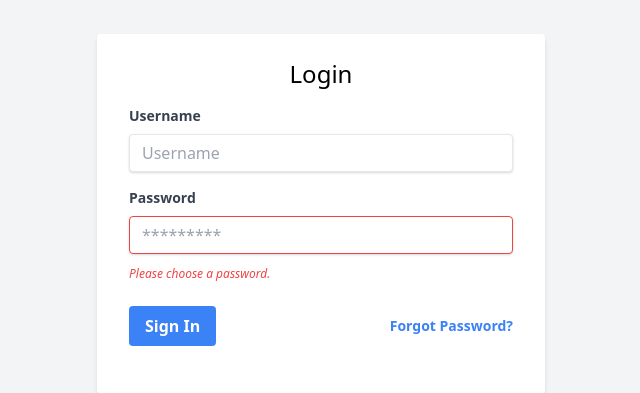
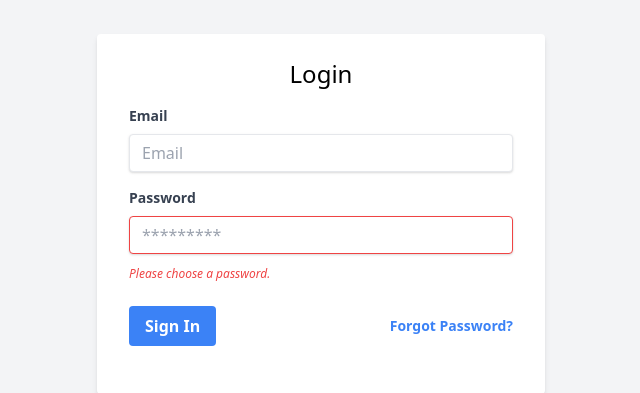
Before and after one commit to HamidBalaghi/Maktab105_TinyInstagram, a Django app: template templates/account/login.html in a window 1280 px wide. Shown: the part 170-563 px from the top of the page, without its empty margins (319-959 px from the left). Run offline with Django 5.2, Linux system fonts and the light colour scheme; the template is opened without the code that fills it, so the values that code supplies are empty.

Commit message:
🎨 Change Loging template,take Email as username

```diff
--- a/templates/account/login.html
+++ b/templates/account/login.html
@@ -3,7 +3,7 @@
 <head>
     <meta charset="UTF-8">
     <meta name="viewport" content="width=device-width, initial-scale=1.0">
-    <title>Login & Register</title>
+    <title>Login</title>
     <link href="https://cdn.jsdelivr.net/npm/tailwindcss@2.2.19/dist/tailwind.min.css" rel="stylesheet">
 </head>
 <body class="bg-gray-100 h-screen flex justify-center items-center">
@@ -13,11 +13,11 @@
         <form class="mb-4" method="post">
             {% csrf_token %}
             <div class="mb-4">
-                <label class="block text-gray-700 text-sm font-bold mb-2" for="username">
-                    Username
+                <label class="block text-gray-700 text-sm font-bold mb-2" for="email">
+                    Email
                 </label>
                 <input class="shadow appearance-none border rounded w-full py-2 px-3 text-gray-700 leading-tight focus:outline-none focus:shadow-outline"
-                       id="username" name="username" type="text" placeholder="Username">
+                       id="email" name="email" type="email" placeholder="Email">
             </div>
             <div class="mb-6">
                 <label class="block text-gray-700 text-sm font-bold mb-2" for="password">
```
